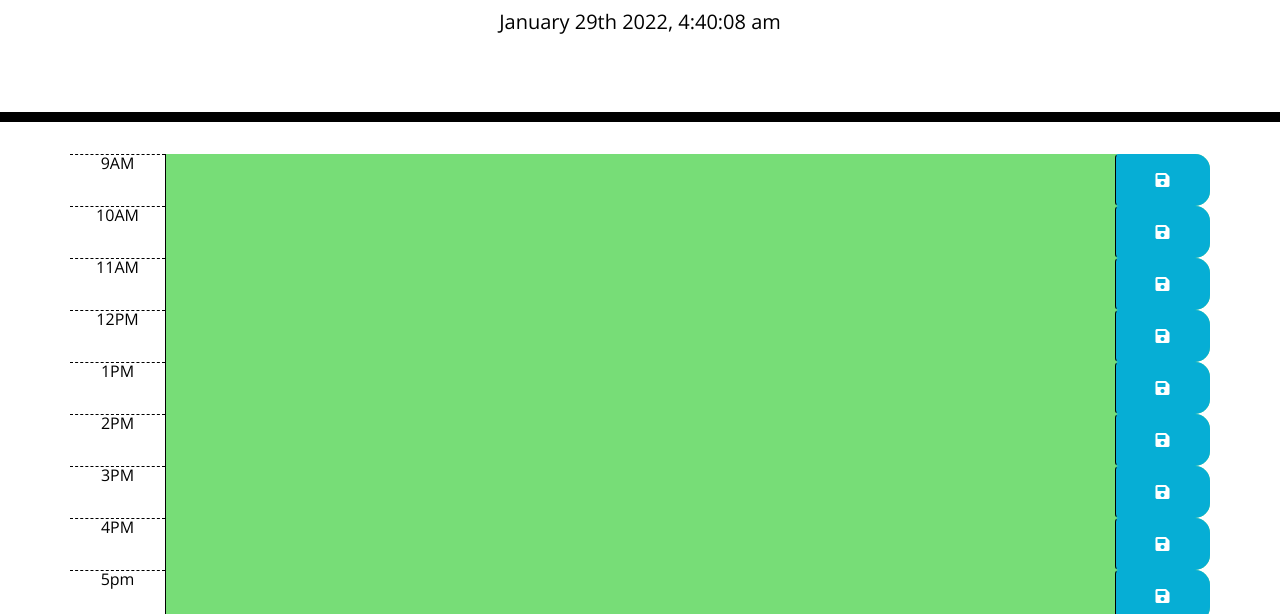
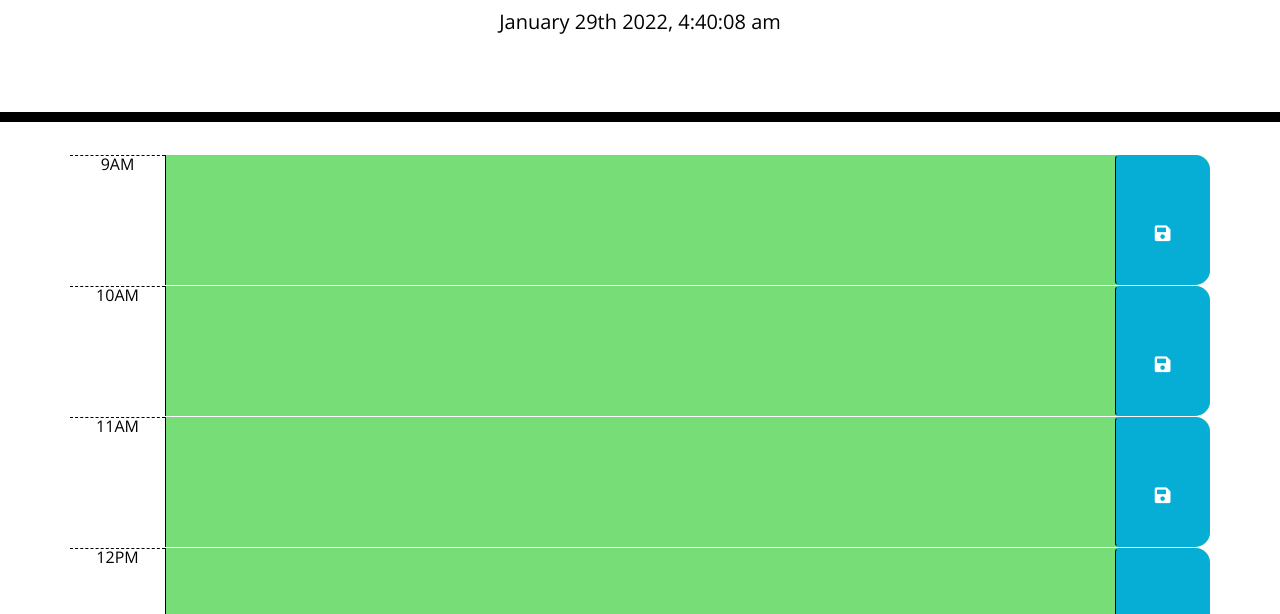
Before and after one commit to obrailovska/schedule-project, a plain HTML site: page index.html in a window 1280 px wide. Shown: the part 182-796 px from the top of the page. Drawn offline with nearby package versions, Linux system fonts and the light colour scheme.

Commit message:
more mobile responsive

```diff
--- a/Develop/style.css
+++ b/Develop/style.css
@@ -10,6 +10,7 @@ textarea {
   resize: none;
   color: #000000;
   border-left: 1px solid black;
+
   padding: 10px;
 }
 
@@ -30,9 +31,9 @@ textarea {
   border-radius: 15px;
 }
 
-.rosw {
+.row {
   white-space: pre-wrap;
-  height: 80px;
+  /* height: 80px; */
   border-top: 1px solid white;
 }
 
@@ -69,3 +70,30 @@ textarea {
   font-size: 20px;
   transition: all 0.3s ease-in-out;
 }
+@media (max-width: 768px) {
+  .btn {
+    font-size: 11px;
+    padding: 4px 6px;
+  }
+}
+
+@media (min-width: 768px) {
+  .btn {
+    font-size: 12px;
+    padding: 6px 12px;
+  }
+}
+
+@media (min-width: 992px) {
+  .btn {
+    font-size: 14px;
+    padding: 8px 12px;
+  }
+}
+
+@media (min-width: 1200px) {
+  .btn {
+    padding: 10px 16px;
+    font-size: 18px;
+  }
+}
```
